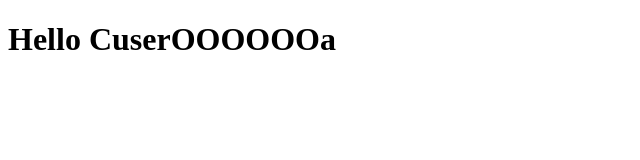
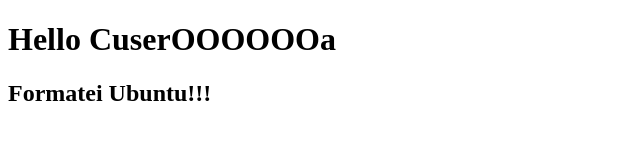
Before and after one commit to betolax/coursera-test, a plain HTML site: page site/index.html in a window 1280 px wide. Shown: the whole page, without its empty margins (0-640 px from the left). Drawn offline with Linux system fonts and the light colour scheme.

Commit message:
My fist page.

```diff
--- a/site/index.html
+++ b/site/index.html
@@ -5,5 +5,6 @@
 </head>
 <bodyl>
 <h1>Hello CuserOOOOOOa</h1>
+<h2> Formatei Ubuntu!!!</h2>
 </body>
 </html>
```
